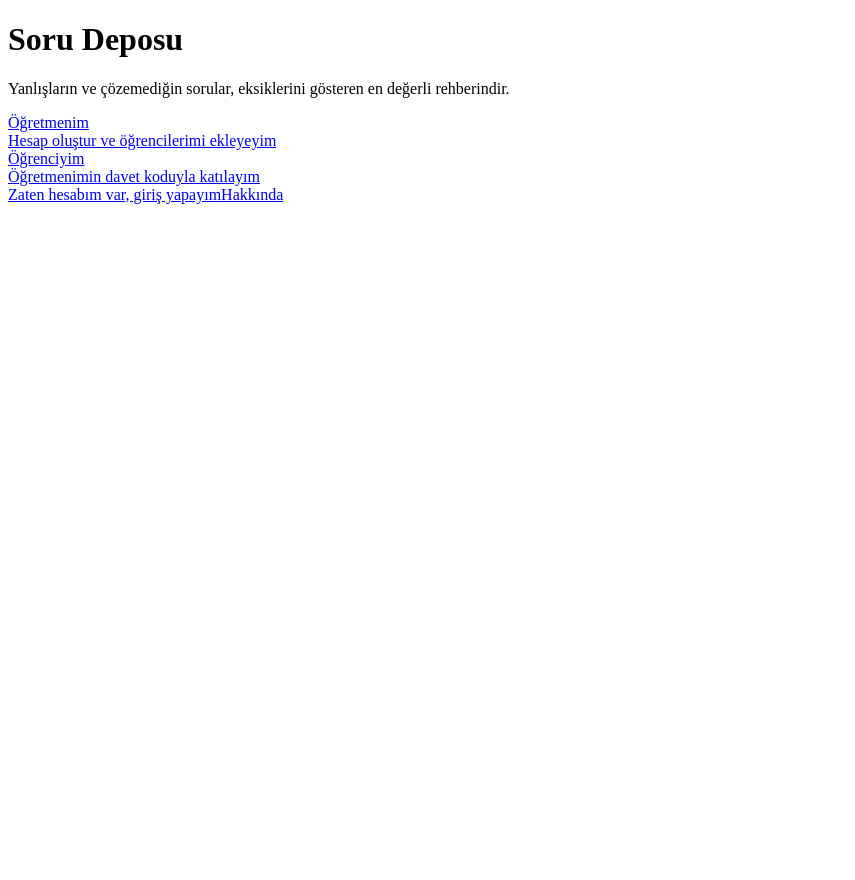
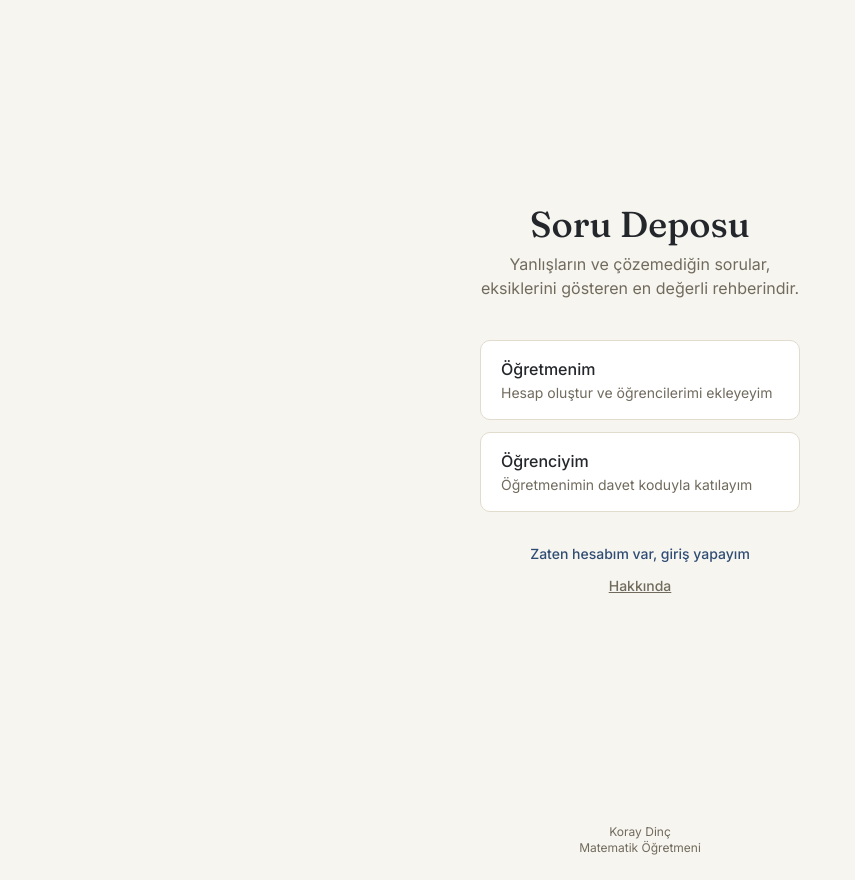
Before and after one commit to koraydnc01-ctrl/sorudepo, a Next.js app: page / in a window 1280 px wide. Shown: the whole page, without its empty margins (0-855 px from the left). Before the commit the page ends 800 px from the top, so only its background shows below. Built offline with nearby package versions, Linux system fonts and the light colour scheme; no server answers.

Commit message:
Add files via upload

```diff
--- /dev/null
+++ b/src/app/layout.tsx
@@ -0,0 +1,62 @@
+import type { Metadata, Viewport } from "next";
+import { Fraunces, Inter } from "next/font/google";
+import "./globals.css";
+
+const fraunces = Fraunces({
+  subsets: ["latin"],
+  variable: "--font-display",
+  weight: ["500", "600"],
+});
+
+const inter = Inter({
+  subsets: ["latin"],
+  variable: "--font-sans",
+  weight: ["400", "500", "600", "700"],
+});
+
+export const metadata: Metadata = {
+  title: "Soru Deposu",
+  description: "Öğrencinin zorlandığı soruları takip et.",
+  manifest: "/manifest.json",
+  icons: {
+    icon: [
+      { url: "/favicon-32x32.png", sizes: "32x32", type: "image/png" },
+      { url: "/icon-192.png", sizes: "192x192", type: "image/png" },
+      { url: "/icon-512.png", sizes: "512x512", type: "image/png" },
+    ],
+    apple: [
+      { url: "/apple-touch-icon.png", sizes: "180x180", type: "image/png" },
+    ],
+  },
+  appleWebApp: {
+    capable: true,
+    statusBarStyle: "default",
+    title: "Soru Deposu",
+  },
+};
+
+export const viewport: Viewport = {
+  width: "device-width",
+  initialScale: 1,
+  maximumScale: 1,
+  themeColor: "#2F4D74",
+};
+
+export default function RootLayout({
+  children,
+}: {
+  children: React.ReactNode;
+}) {
+  return (
+    <html lang="tr">
+      <body className={`${fraunces.variable} ${inter.variable} font-sans`}>
+        {children}
+        <footer className="text-center text-xs text-muted py-6">
+          Koray Dinç
+          <br />
+          Matematik Öğretmeni
+        </footer>
+      </body>
+    </html>
+  );
+}
```
